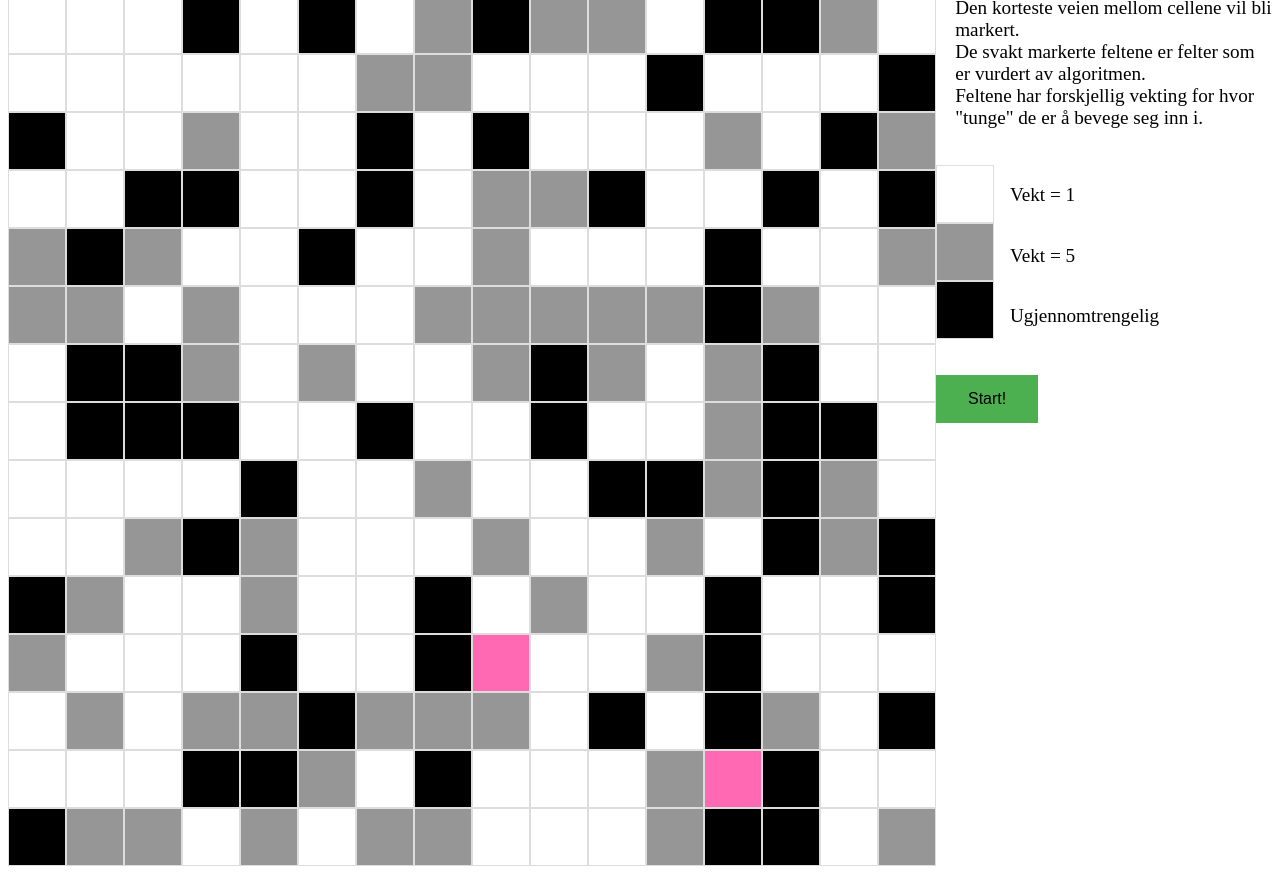
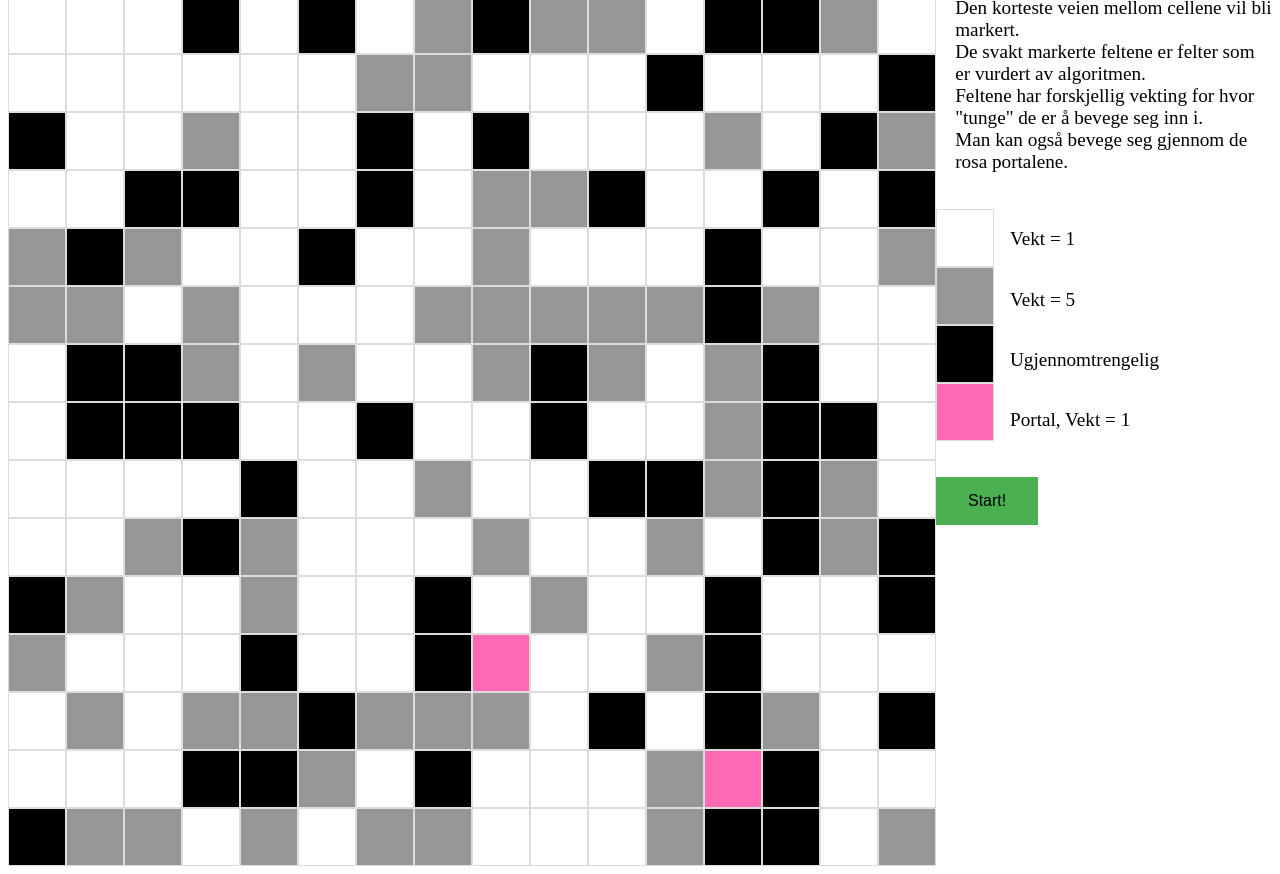
Before and after one commit to erlingto/javascripts, a plain HTML site: page index.html in a window 1280 px wide. Shown: the part 70-944 px from the top of the page. Drawn offline with Linux system fonts and the light colour scheme; a script that the page names is missing.

Commit message:
added portals

```diff
--- a/index.html
+++ b/index.html
@@ -10,17 +10,20 @@
             <div class = "text"> Den korteste veien mellom cellene vil bli markert.</div>
             <div class = "text"> De svakt markerte feltene er felter som er vurdert av algoritmen.</div>
             <div class = "text"> Feltene har forskjellig vekting for hvor "tunge" de er å bevege seg inn i.</div>
+            <div class = "text"> Man kan også bevege seg gjennom de rosa portalene.</div>
             <br></br>
             <div class="row">
                 <div class="column-exp">
                     <div class = "grid-item" style ="background-color: rgb(255, 255, 255)"></div>
                     <div class = "grid-item" style ="background-color: rgb(150, 150, 150)"></div>
                     <div class = "grid-item" style ="background-color: rgb(0, 0, 0)"></div>
+                    <div class = "grid-item" style ="background-color: rgb(255, 105, 180)"></div>
                 </div>
                 <div class="column-exp" style="flex:30; padding-left: 1em;">
                     <div class="box-text"> Vekt = 1</div>
                     <div class="box-text" style="padding-top: 2em;"> Vekt = 5</div>
                     <div class="box-text" style="padding-top: 2em;"> Ugjennomtrengelig</div>
+                    <div class="box-text" style="padding-top: 2em;"> Portal, Vekt = 1</div>
                 </div>
             </div>
             <br></br>
```
